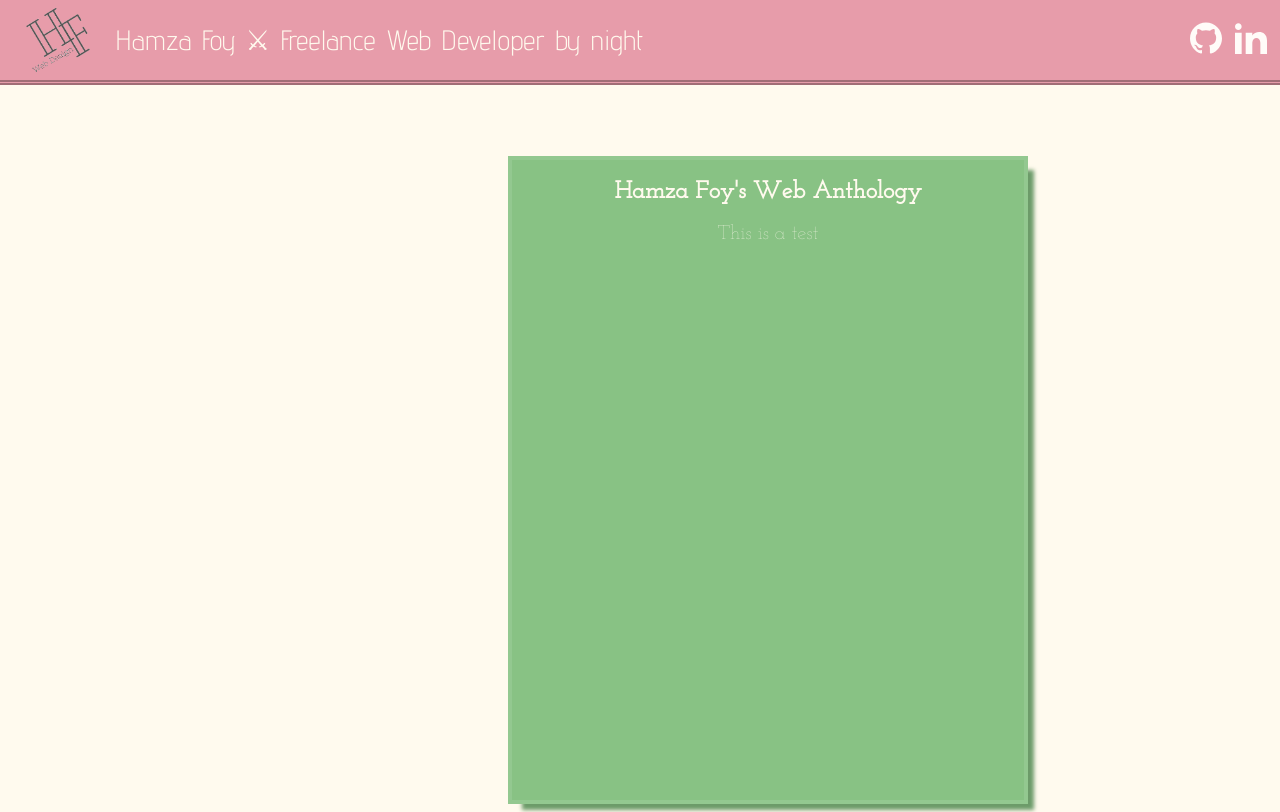
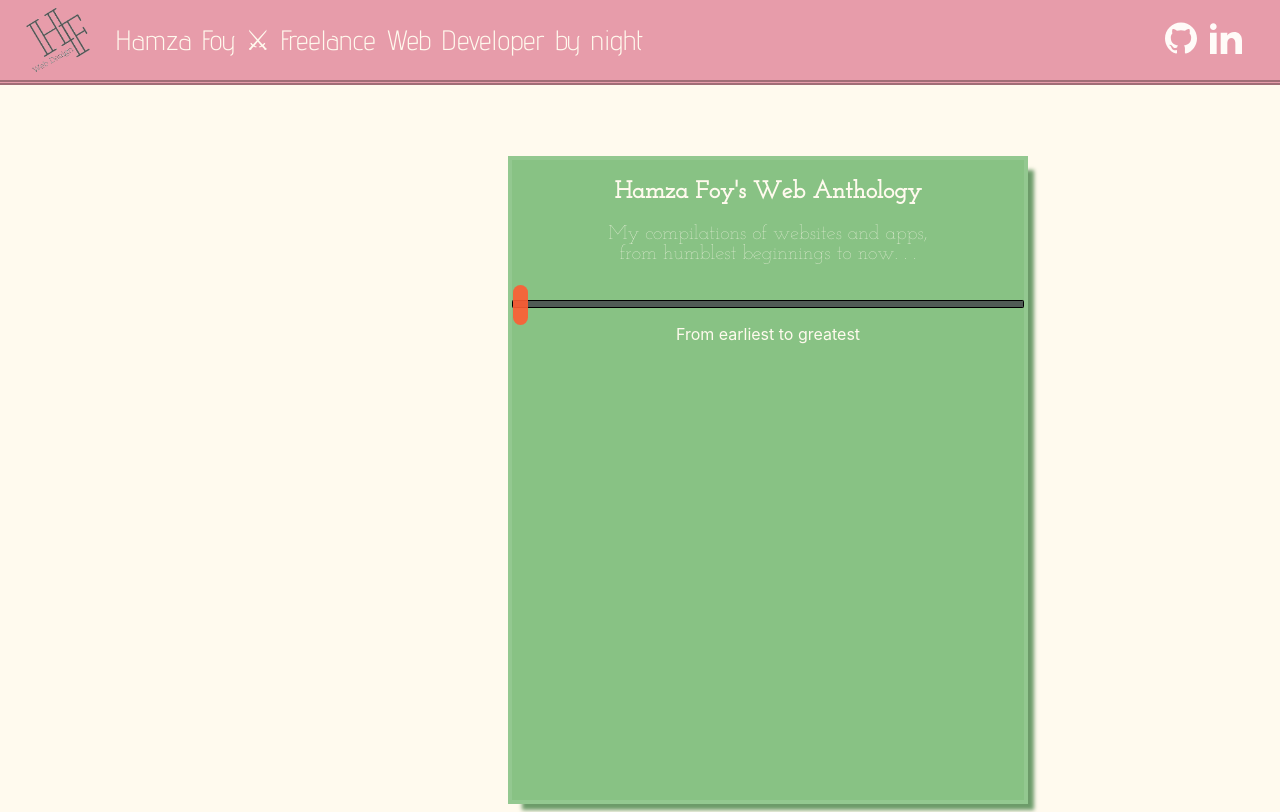
Before and after one commit to hamzafoy/hamza_foy_portfolio, a React (Create React App) app in the folder hamza-foy-portfolio/: page / in a window 1280 px wide. Shown: the top 812 px of the page. Built offline with nearby package versions, Linux system fonts and the light colour scheme.

Commit message:
add a range-slider input to allow user to select a date range to see my works in chronological order.

```diff
--- a/hamza-foy-portfolio/src/Header/Navigation.css
+++ b/hamza-foy-portfolio/src/Header/Navigation.css
@@ -55,6 +55,7 @@
 
 .icon-list {
     align-self: center;
+    margin-right: 2vw;
 }
 
 .icon {
--- /dev/null
+++ b/hamza-foy-portfolio/src/Timeline/Timeline-Handler.css
@@ -0,0 +1,93 @@
+input[type=range] {
+    width: 100%;
+    margin: 15.8px 0;
+    background-color: transparent;
+    -webkit-appearance: none;
+  }
+  input[type=range]:focus {
+    outline: none;
+  }
+  input[type=range]::-webkit-slider-runnable-track {
+    background: rgba(58, 48, 66, 0.7);
+    border: 0.2px solid #010101;
+    border-radius: 1.3px;
+    width: 100%;
+    height: 8.4px;
+    cursor: pointer;
+  }
+  input[type=range]::-webkit-slider-thumb {
+    margin-top: -16px;
+    width: 15px;
+    height: 40px;
+    background: rgba(255, 92, 51, 0.9);
+    border: 0px solid rgba(0, 0, 0, 0);
+    border: 0;
+    border-radius: 50px;
+    cursor: pointer;
+    -webkit-appearance: none;
+  }
+  input[type=range]:focus::-webkit-slider-runnable-track {
+    background: #44394e;
+  }
+  input[type=range]::-moz-range-track {
+    background: rgba(58, 48, 66, 0.7);
+    border: 0.2px solid #010101;
+    border-radius: 1.3px;
+    width: 100%;
+    height: 8.4px;
+    cursor: pointer;
+  }
+  input[type=range]::-moz-range-thumb {
+    width: 15px;
+    height: 40px;
+    background: rgba(255, 92, 51, 0.9);
+    border: 0px solid rgba(0, 0, 0, 0);
+    border: 0;
+    border-radius: 50px;
+    cursor: pointer;
+  }
+  input[type=range]::-ms-track {
+    background: transparent;
+    border-color: transparent;
+    border-width: 15.8px 0;
+    color: transparent;
+    width: 100%;
+    height: 8.4px;
+    cursor: pointer;
+  }
+  input[type=range]::-ms-fill-lower {
+    background: #302736;
+    border: 0.2px solid #010101;
+    border-radius: 2.6px;
+  }
+  input[type=range]::-ms-fill-upper {
+    background: rgba(58, 48, 66, 0.7);
+    border: 0.2px solid #010101;
+    border-radius: 2.6px;
+  }
+  input[type=range]::-ms-thumb {
+    width: 15px;
+    height: 40px;
+    background: rgba(255, 92, 51, 0.9);
+    border: 0px solid rgba(0, 0, 0, 0);
+    border: 0;
+    border-radius: 50px;
+    cursor: pointer;
+    margin-top: 0px;
+    /*Needed to keep the Edge thumb centred*/
+  }
+  input[type=range]:focus::-ms-fill-lower {
+    background: rgba(58, 48, 66, 0.7);
+  }
+  input[type=range]:focus::-ms-fill-upper {
+    background: #44394e;
+  }
+  /*TODO: Use one of the selectors from https://stackoverflow.com/a/20541859/7077589 and figure out
+  how to remove the virtical space around the range input in IE*/
+  @supports (-ms-ime-align:auto) {
+    /* Pre-Chromium Edge only styles, selector taken from hhttps://stackoverflow.com/a/32202953/7077589 */
+    input[type=range] {
+      margin: 0;
+      /*Edge starts the margin from the thumb, not the track as other browsers do*/
+    }
+  }
--- a/hamza-foy-portfolio/src/Timeline/Timeline.css
+++ b/hamza-foy-portfolio/src/Timeline/Timeline.css
@@ -32,3 +32,12 @@
     font-family: 'JosefinSlab-Thin';
     text-align: center;
 }
+
+.timeline-handler {
+    display: flex;
+    flex-direction: column;
+}
+
+.timeline-handler label {
+    text-align: center;
+}
--- a/hamza-foy-portfolio/src/Timeline/Timeline.js
+++ b/hamza-foy-portfolio/src/Timeline/Timeline.js
@@ -1,5 +1,6 @@
 import React from 'react';
 import './Timeline.css';
+import './Timeline-Handler.css'
 
 class Timeline extends React.Component {
     render() {
@@ -13,8 +14,15 @@ class Timeline extends React.Component {
                     </h1>
 
                     <p>
-                    This is a test
+                    My compilations of websites and apps,<br/>from humblest beginnings to now. . .
                     </p>
+
+                    <aside className="timeline-handler">
+                        <input type="range" id="timeline-range" name="timeline-range"
+                                min="0" max="5" value="0"/>
+                        <label for="timeline-range">From earliest to greatest</label>
+                    </aside>
+
 
                 </section>
 
```
